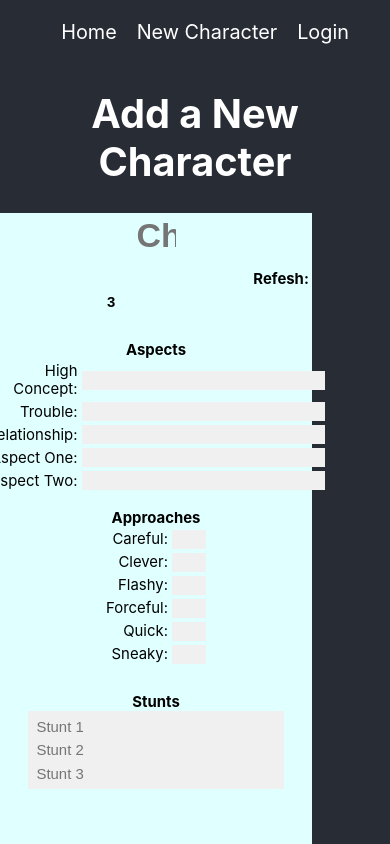
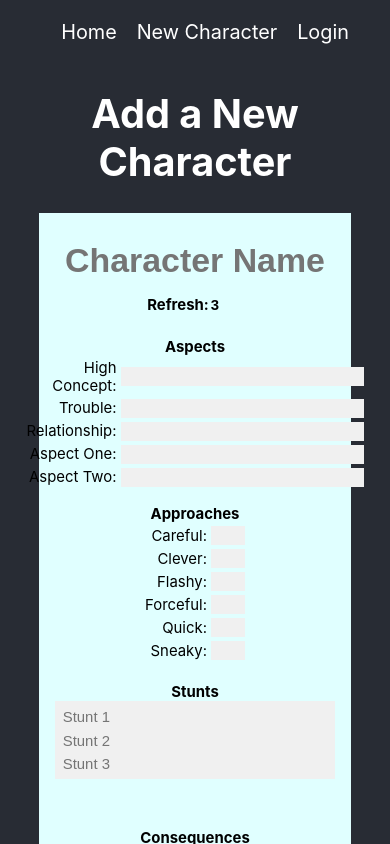
Before and after one commit to GideonBrimleaf/fate_character_generator, a React (Create React App) app: page /new in a window 390 px wide. Shown: the top 844 px of the page. Built offline with nearby package versions, Linux system fonts and the light colour scheme; no server answers; sample sign-in values are in the browser's storage.

Commit message:
stylings responsive down to tablet

```diff
--- a/src/components/CharacterDetail.css
+++ b/src/components/CharacterDetail.css
@@ -70,7 +70,7 @@ article > ul > li {
   }
 }
 
-@media (max-width: 700px) {
+@media (max-width: 770px) {
   .character-stats {
     flex-direction: column;
     align-items: center;
--- a/src/components/CharacterStatBlock.css
+++ b/src/components/CharacterStatBlock.css
@@ -17,7 +17,7 @@
   border: 1px solid red;
 }
 
-@media (max-width: 700px) {
+@media (max-width: 770px) {
   .secondary-stat-description {
     text-align: center;
     min-width: calc(100px + 10vw);
--- a/src/components/StressBox.css
+++ b/src/components/StressBox.css
@@ -18,7 +18,7 @@
   }
 }
 
-@media (max-width: 700px) {
+@media (max-width: 770px) {
   .stress-box {
     width: 12vw;
     height: 12vw;
--- a/src/containers/CharacterForm.css
+++ b/src/containers/CharacterForm.css
@@ -22,8 +22,8 @@ input:focus:hover {
   outline: none;
 }
 
-.character-form-section {
-  padding: 1%;
+form {
+  display: inline-block;
 }
 
 .refresh-form-header {
@@ -37,7 +37,9 @@ input:focus:hover {
   text-align: center;
   font-size: calc(30px + 1vw);
   font-weight: bold;
-  width: 10vw
+  width: 10vw;
+  margin-block-start: 0.83em;
+  margin-block-end: 0.83em;
 }
 
 .character-refresh-input {
@@ -47,6 +49,7 @@ input:focus:hover {
   height: calc(12px + 0.75vw);
   align-self: flex-end;
   margin-bottom: 5px;
+  max-width: 30px;
 }
 
 .form-label {
@@ -68,3 +71,32 @@ input:focus:hover {
   text-align: left;
   max-width: 30px;
 }
+
+@media (max-width: 1100px) {
+  .primary-input {
+    min-width: 0px;
+  }
+}
+
+@media (max-width: 770px) {
+
+  .primary-input {
+    min-width: calc(200px + 10vw);
+  }
+
+  .character-form-item-primary {
+    min-width: 90%;
+  }
+
+  .character-name-input {
+    width: 90%;
+  }
+
+  .refresh-form-header {
+    align-self: auto;
+  }
+
+  .character-refresh-input {
+    align-self: auto;
+  }
+}
--- a/src/containers/CharacterForm.js
+++ b/src/containers/CharacterForm.js
@@ -141,7 +141,7 @@ class CharacterForm extends Component {
       <main>
         <h1>Add a New Character</h1>
         <form autoComplete="off" className="character-sheet character-sheet-text" onSubmit={this.handleSubmit}>
-          <section className="character-stats character-form-section">
+          <section className="character-stats">
             <input
               className="character-name character-sheet-item-primary character-name-input"
               type="text"
@@ -151,7 +151,8 @@ class CharacterForm extends Component {
               onChange={this.handleFormChange}
               required
             />
-            <label htmlFor="refresh" className="refresh-form-header character-sheet-text">Refesh:</label>
+            <h5 className="refresh-form-header character-sheet-text character-sheet-item-secondary character-sheet-header">
+              <label htmlFor="refresh">Refresh:</label>
               <input
                 className="character-refresh-input"
                 type="text"
@@ -159,8 +160,9 @@ class CharacterForm extends Component {
                 value={this.state.refresh}
                 onChange={this.handleFormChange}
               />
+            </h5>
           </section>
-          <section className="character-stats character-form-section">
+          <section className="character-stats">
             <article className="character-sheet-item-primary">
               <CharacterFormStatBlock stats={this.state.aspects} tableName="aspects" handleFormStatChange={this.handleFormStatChange} statBlockType="primary" />
             </article>
@@ -168,8 +170,8 @@ class CharacterForm extends Component {
               <CharacterFormStatBlock stats={this.state.approaches} tableName="approaches" handleFormStatChange={this.handleFormStatChange} statBlockType="secondary" />
             </article>
           </section>
-          <section className="character-stats character-form-section">
-            <article className="character-sheet-item-primary">
+          <section className="character-stats">
+            <article className="character-sheet-item-primary character-form-item-primary">
               <h5 className="character-sheet-header stunt-header character-sheet-text">Stunts</h5>
               <ul>
                 <li>
@@ -205,7 +207,7 @@ class CharacterForm extends Component {
               </ul>
             </article>
           </section>
-          <section className="character-stats character-form-section">
+          <section className="character-stats">
             <article className="character-sheet-item-primary">
               <CharacterFormStatBlock stats={this.state.consequences} tableName="consequences" handleFormStatChange={this.handleFormStatChange} statBlockType="primary" />
             </article>
```
Lines whose indentation alone changed are shown as unchanged.
